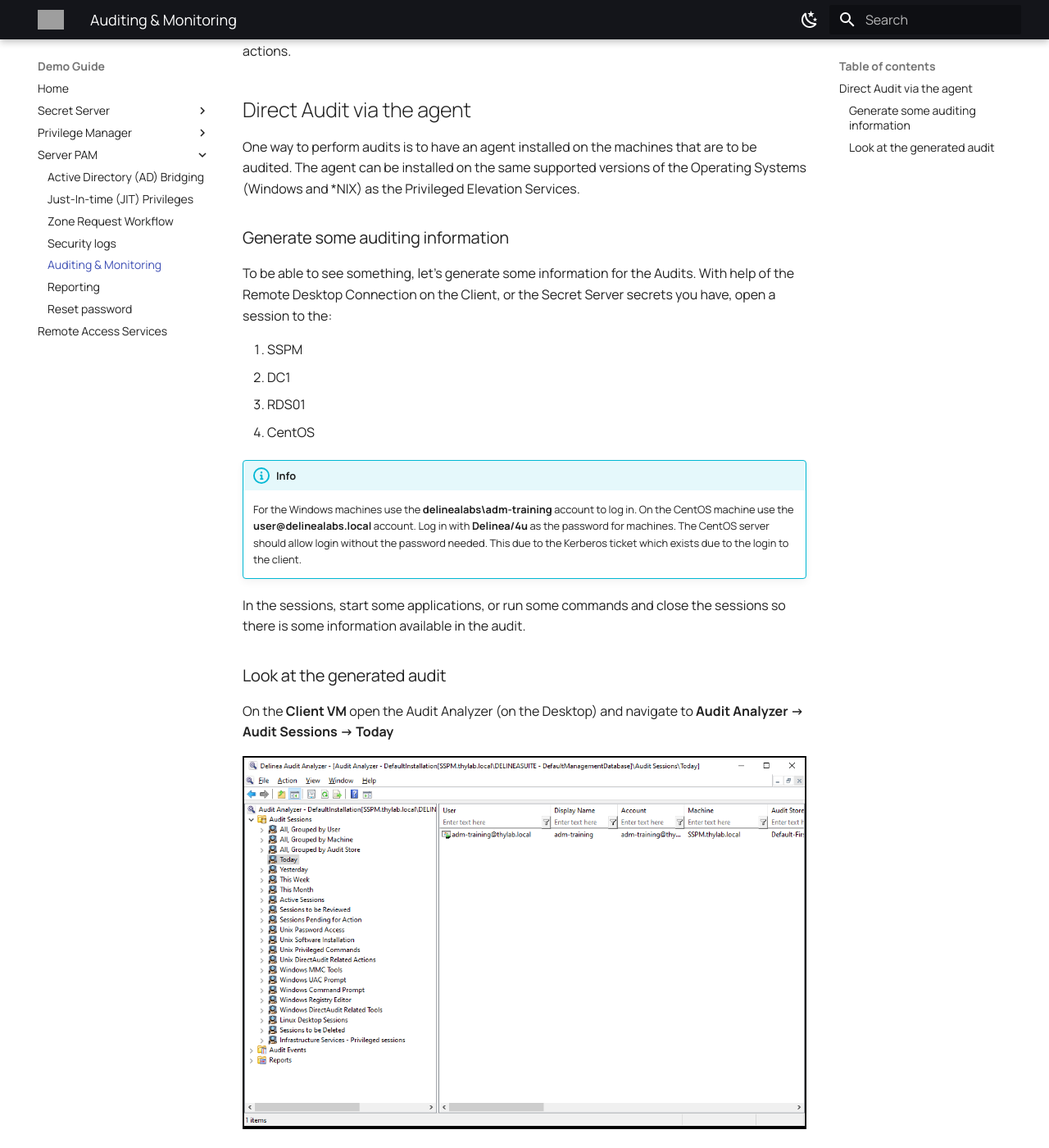
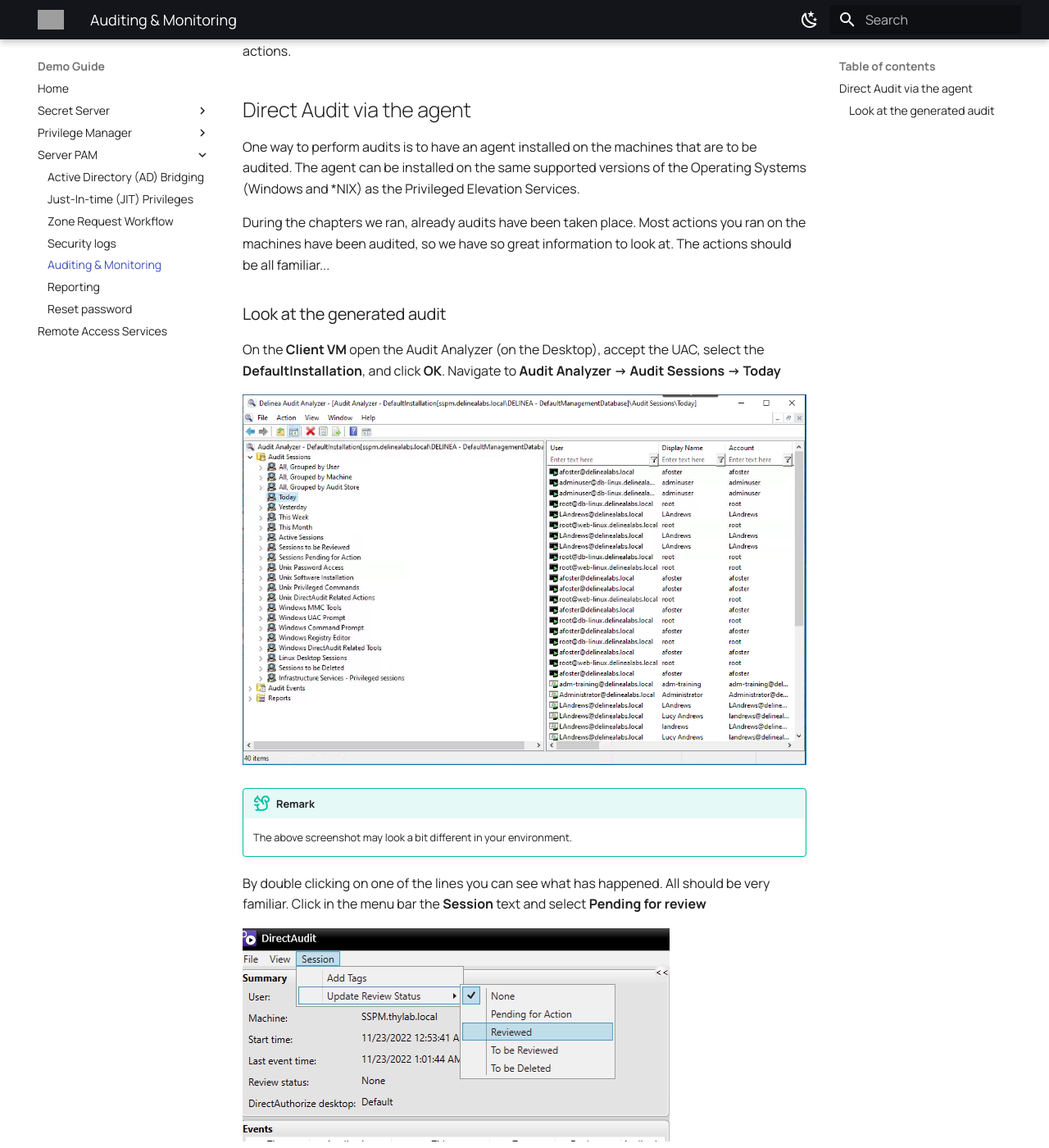
Before and after one commit to wessenstam/demoguide, an MkDocs documentation site: the page built from docs/srvpam/mod4/mod4.md, in a window 1280 px wide and 1400 px high, scrolled down 232 px. Shown: the whole window at 82% size. Built offline with MkDocs 1.6.1 and Material for MkDocs 9.7.7, drawn with Linux system fonts in a browser that asks for light colours; some of the changed text lies outside the part shown; grey boxes are pictures that could not be loaded.

Commit message:
Mod4 serverpam

```diff
--- a/docs/srvpam/mod4/mod4.md
+++ b/docs/srvpam/mod4/mod4.md
@@ -6,31 +6,17 @@
 
 One way to perform audits is to have an agent installed on the machines that are to be audited. The agent can be installed on the same supported versions of the Operating Systems (Windows and *NIX) as the Privileged Elevation Services.
 
-### Generate some auditing information
-
-To be able to see something, let's generate some information for the Audits. With help of the Remote Desktop Connection on the Client, or the Secret Server secrets you have, open a session to the:
-
-1. SSPM
-2. DC1
-3. RDS01
-4. CentOS
-
-!!!info
-    For the Windows machines use the **delinealabs\adm-training** account to log in. On the CentOS machine use the **user@delinealabs.local** account. Log in with **Delinea/4u** as the password for machines. The CentOS server should allow login without the password needed. This due to the Kerberos ticket which exists due to the login to the client.
-
-In the sessions, start some applications, or run some commands and close the sessions so there is some information available in the audit.
-
+During the chapters we ran, already audits have been taken place. Most actions you ran on the machines have been audited, so we have so great information to look at. The actions should be all familiar...
 ### Look at the generated audit
 
-On the **Client VM** open the Audit Analyzer (on the Desktop) and navigate to **Audit Analyzer -> Audit Sessions -> Today**
+On the **Client VM** open the Audit Analyzer (on the Desktop), accept the UAC, select the **DefaultInstallation**, and click **OK**. Navigate to **Audit Analyzer -> Audit Sessions -> Today**
 
-![](../../images/lab0028.png)
+![](images/lab001.png)
 
 !!!tip "Remark"
-    The above screenshot will look different in your environment.
+    The above screenshot may look a bit different in your environment.
 
-By double clicking on one of the lines you can see what has happened. All should be very familiar.
-Click in the menu bar the **Session** text and select **Pending for review**
+By double clicking on one of the lines you can see what has happened. All should be very familiar. Click in the menu bar the **Session** text and select **Pending for review**
 
 ![](../../images/lab0029.png)
 
```
Also changed, not shown: other parts of docs/srvpam/mod4/mod4.md (+2 -2 lines), docs/srvpam/mod4/images/lab001.png (added), docs/srvpam/mod4/images/lab002.png (added).
